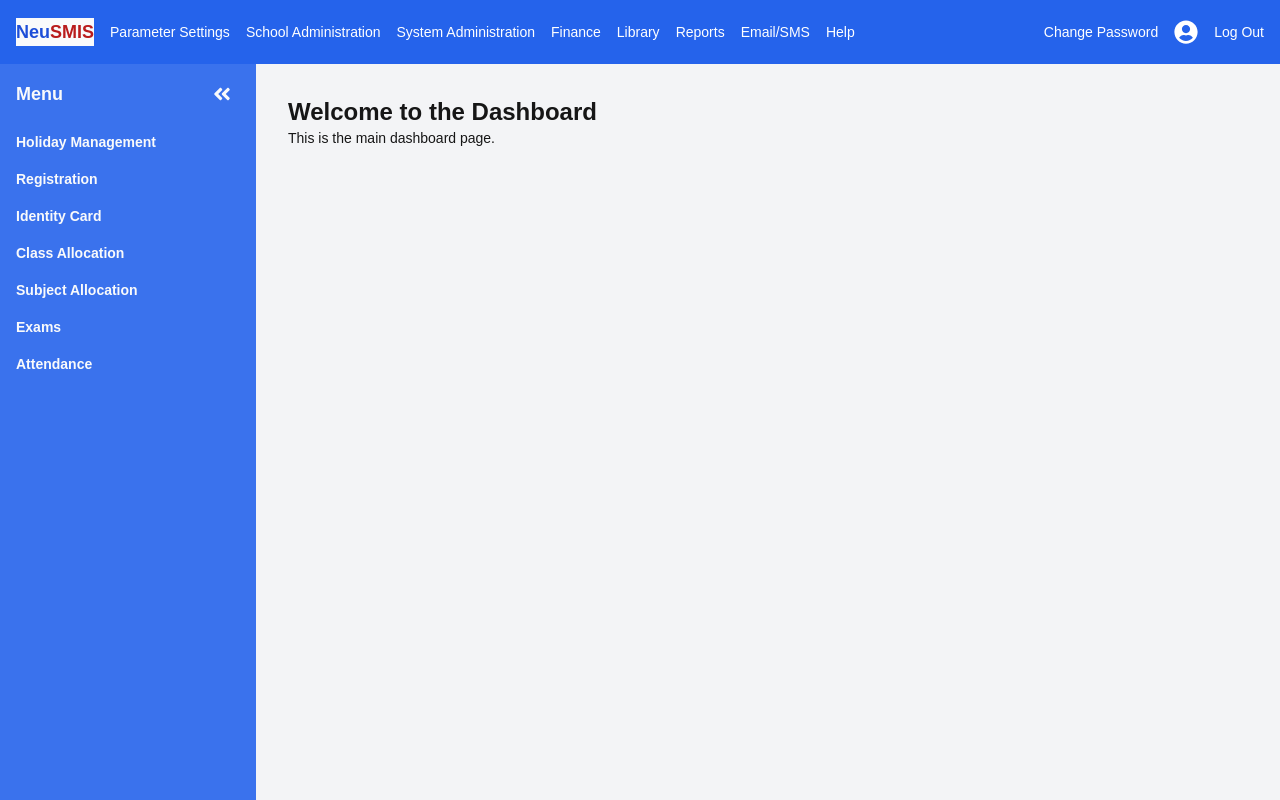
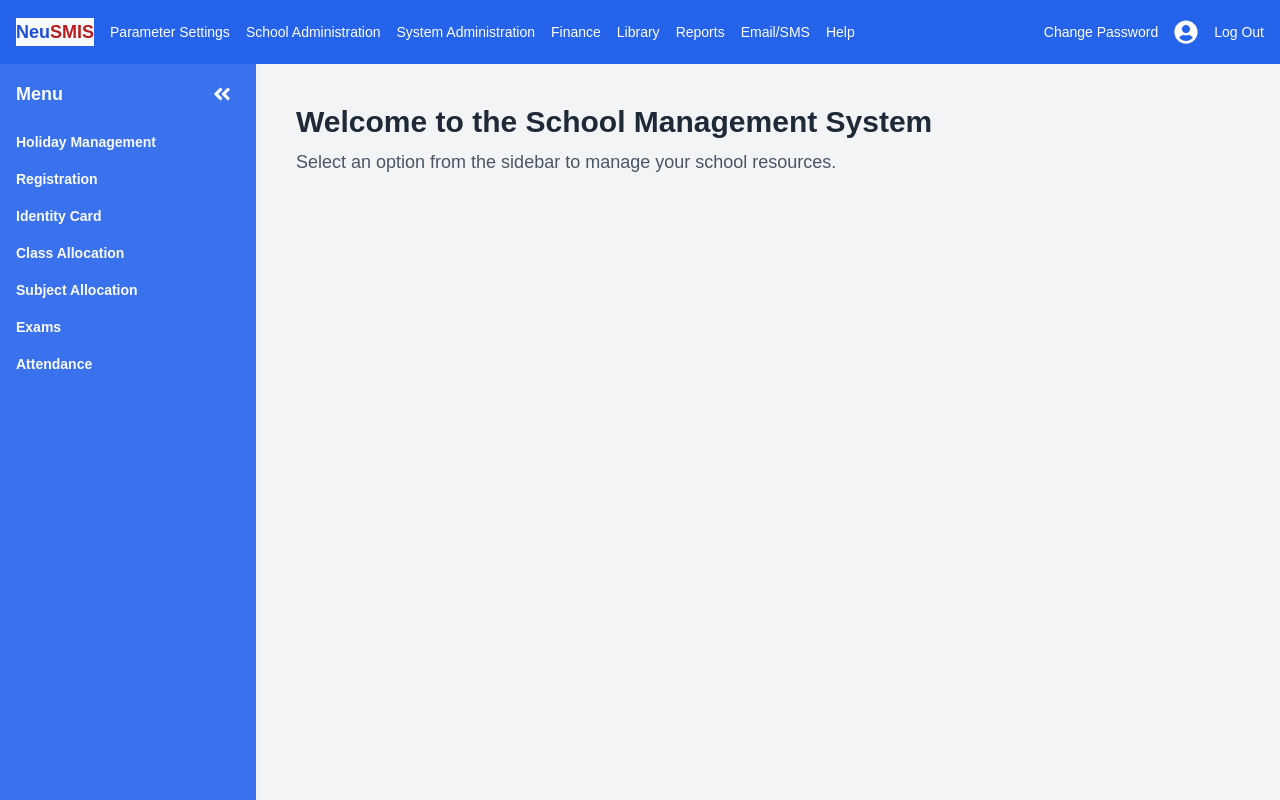
Before and after one commit to deeingasha/NeuSIMS-prac, a React (Vite) app in the folder neusims.client/: page / in a window 1280 px wide. Built offline with nearby package versions, Linux system fonts and the light colour scheme; sample sign-in values are in the browser's storage.

Commit message:
Modify dashboard to be more Functional and welcoming

```diff
--- a/neusims.client/src/pages/Dashboard.jsx
+++ b/neusims.client/src/pages/Dashboard.jsx
@@ -1,10 +1,31 @@
+// const Dashboard = () => {
+//     return (
+//       <div className="p-4">
+//         <h1 className="text-2xl font-bold">Welcome to the Dashboard</h1>
+//         <p>This is the main dashboard page.</p>
+//       </div>
+//     );
+//   };
+
+//   export default Dashboard;
 const Dashboard = () => {
-    return (
-      <div className="p-4">
-        <h1 className="text-2xl font-bold">Welcome to the Dashboard</h1>
-        <p>This is the main dashboard page.</p>
+  return (
+    <div className="p-6 bg-gray-100">
+      <div className="mb-8">
+        <h1 className="text-3xl font-bold text-gray-800 mb-2">
+          Welcome to the School Management System
+        </h1>
+        <p className="text-gray-600 text-lg">
+          Select an option from the sidebar to manage your school resources.
+        </p>
       </div>
-    );
-  };
 
-  export default Dashboard;
+      {/* Dashboard content grid can be added here later */}
+      <div className="grid grid-cols-1 md:grid-cols-2 lg:grid-cols-3 gap-6">
+        {/* Add dashboard cards/widgets here */}
+      </div>
+    </div>
+  );
+};
+
+export default Dashboard;
```
